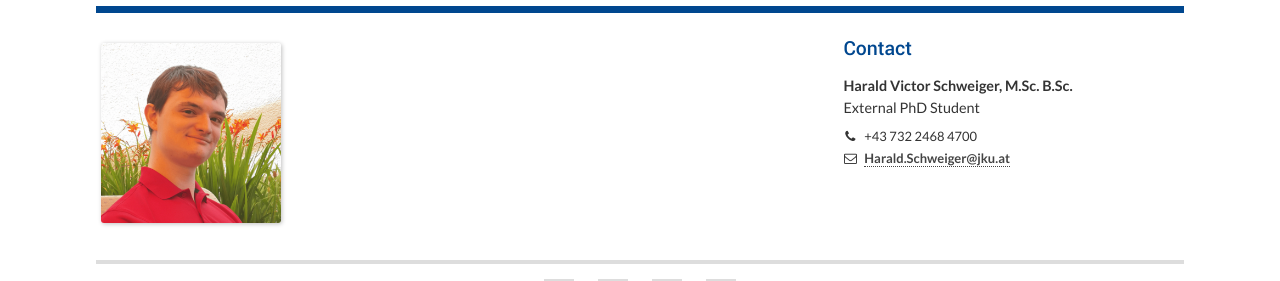
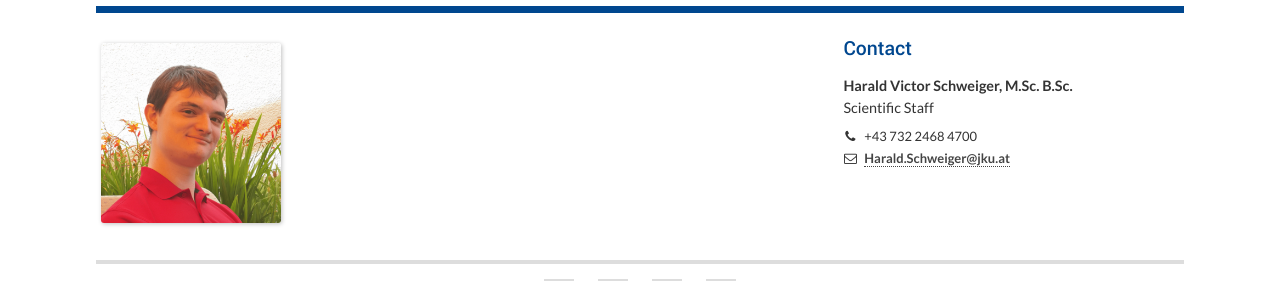
Before and after one commit to hcai-mms/hcai-mms.github.io, a Jekyll site: the page built from _persons/schweiger.md, in a window 1280 px wide. Shown: the part 141-422 px from the top of the page. Built offline with Jekyll 4.4.1, drawn with Linux system fonts in a browser that asks for light colours; nearby versions of some CDN libraries; some web fonts are replaced.

Commit message:
Changed Scheiger.md External phd to scientific staff

```diff
--- a/_persons/schweiger.md
+++ b/_persons/schweiger.md
@@ -18,7 +18,7 @@ role: raPhD
 email:  Harald.Schweiger@jku.at # this is your work e-mail address
 image: /assets/images/team_colored/schweiger.jpg # insert the relative link to your profile image
 organization: Johannes Kepler University Linz # usually you leave this unchanged, but if your have a different organization, feel free to change the property
-position: External PhD Student # This is the position that you have within your organization. e.g. "Project Assistant", "University Assistant", "Technical Support", "Student Research" (or whatever Marc tells you^^)
+position: Scientific Staff # This is the position that you have within your organization. e.g. "Project Assistant", "University Assistant", "Technical Support", "Student Research" (or whatever Marc tells you^^)
 ####
 
 
```
